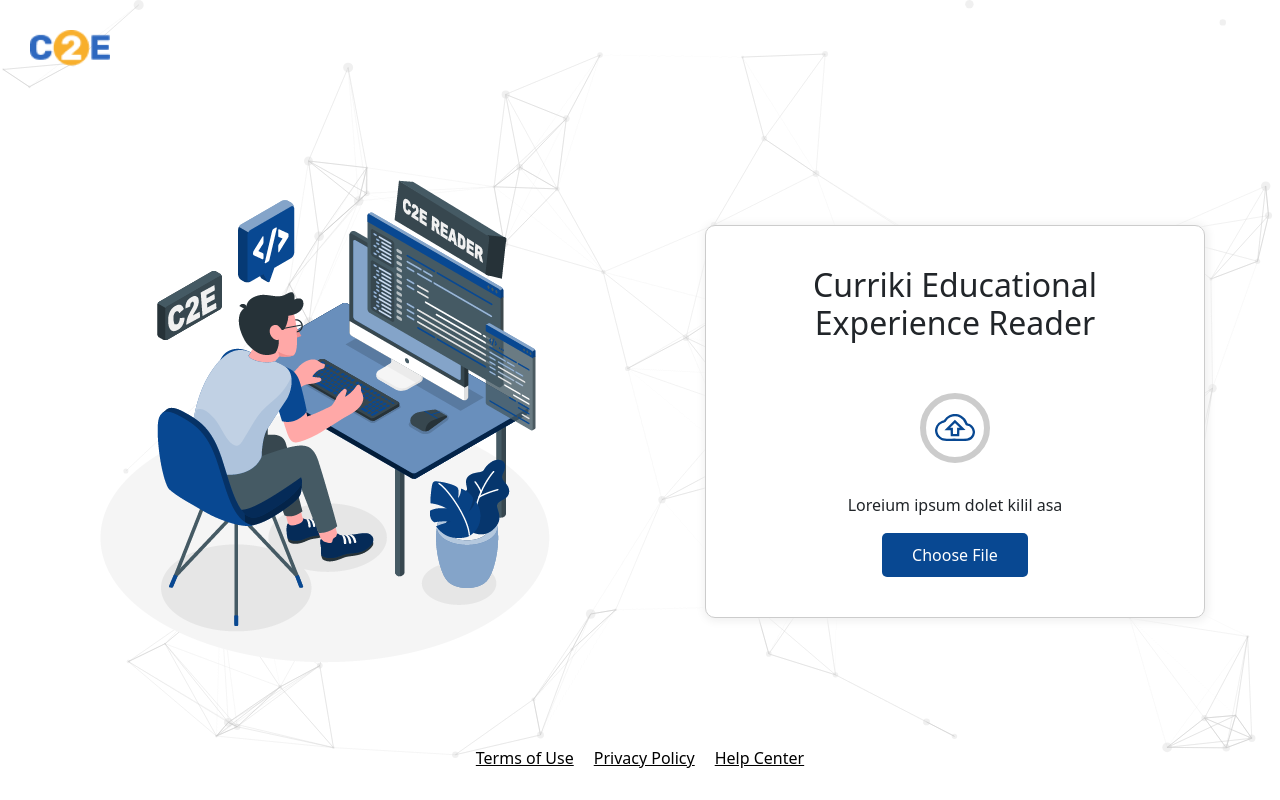
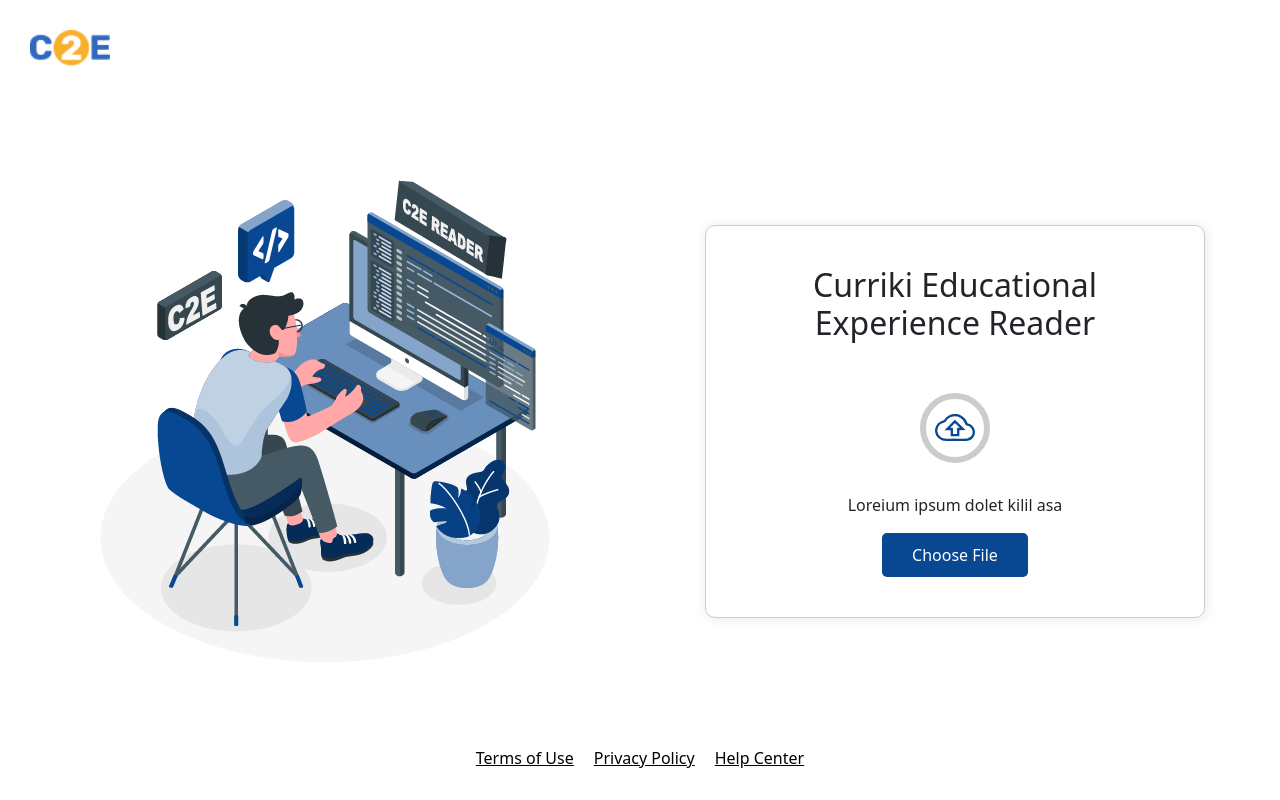
Before and after one commit to CurrikiEducationalExperiences/C2E-writer, a React (Create React App) app: page / in a window 1280 px wide. Built offline with nearby package versions, Linux system fonts and the light colour scheme.

Commit message:
writer live

```diff
--- a/package.json
+++ b/package.json
@@ -6,6 +6,7 @@
     "@testing-library/jest-dom": "^5.16.5",
     "@testing-library/react": "^13.4.0",
     "@testing-library/user-event": "^13.5.0",
+    "axios": "^1.3.4",
     "bootstrap": "^5.2.3",
     "file-saver": "^2.0.5",
     "jszip": "^3.10.1",
--- a/src/App.js
+++ b/src/App.js
@@ -2,103 +2,11 @@
 import Myc2e from './C2EComponents/myc2e';
 import './App.css';
 import 'bootstrap/dist/css/bootstrap.min.css';
-import { useCallback } from 'react';
-import Particles from 'react-particles';
-import { loadFull } from 'tsparticles';
 
 function App() {
-  const particlesInit = useCallback(async (engine) => {
-    console.log(engine);
-    // you can initiate the tsParticles instance (engine) here, adding custom shapes or presets
-    // this loads the tsparticles package bundle, it's the easiest method for getting everything ready
-    // starting from v2 you can add only the features you need reducing the bundle size
-    await loadFull(engine);
-  }, []);
-
-  const particlesLoaded = useCallback(async (container) => {
-    await console.log(container);
-  }, []);
   return (
     <Router>
-      <div className="ts-particles">
-        <Particles
-          id="tsparticles"
-          init={particlesInit}
-          loaded={particlesLoaded}
-          options={{
-            background: {
-              color: {
-                value: '#fff',
-              },
-            },
-            fpsLimit: 60,
-            interactivity: {
-              events: {
-                onClick: {
-                  enable: true,
-                  mode: 'push',
-                },
-                onHover: {
-                  enable: true,
-                  mode: 'repulse',
-                },
-                resize: true,
-              },
-              modes: {
-                push: {
-                  quantity: 4,
-                },
-                repulse: {
-                  distance: 150,
-                  duration: 0.4,
-                },
-              },
-            },
-            particles: {
-              color: {
-                value: '#ccc',
-              },
-              links: {
-                color: '#ccc',
-                distance: 150,
-                enable: true,
-                opacity: 0.6,
-                width: 1,
-              },
-              collisions: {
-                enable: true,
-              },
-              move: {
-                directions: 'none',
-                enable: true,
-                outModes: {
-                  default: 'bounce',
-                },
-                random: false,
-                speed: 2,
-                straight: false,
-              },
-              number: {
-                density: {
-                  enable: true,
-                  area: 800,
-                },
-                value: 80,
-              },
-              opacity: {
-                value: 0.3,
-              },
-              shape: {
-                type: 'circle',
-              },
-              size: {
-                value: { min: 1, max: 5 },
-              },
-            },
-            detectRetina: true,
-          }}
-        ></Particles>
-      </div>
+      <div className="ts-particles"></div>
       <Switch>
         <Route exact path="/">
           <Myc2e />
--- a/src/C2EComponents/myc2e.js
+++ b/src/C2EComponents/myc2e.js
@@ -3,7 +3,7 @@
 import logo from '../assets/images/logo.png';
 import upload from '../assets/images/upload (1).svg';
 import JSZip from 'jszip';
-import Myc2eOverview from './myc2eoverview';
+import UploadFile from './upload';
 
 const Myc2e = () => {
   const [contentData, setcontentData] = useState();
@@ -12,11 +12,11 @@
   const [playlists, setplaylists] = useState([]);
   const [activityh5p, setActivityh5p] = useState(null);
   const [loadzipper, setloadzipper] = useState(null);
-  const inp = useRef();
+
   return (
     <div className="reader-c2e">
       <img src={logo} alt="logo" className="header-logo" />
-      {!contentDetail ? (
+
       <div className="reader-main">
         <div className="img-box">
           <img src={c2e} alt="logo" />
@@ -26,105 +26,17 @@
             <h1>Curriki Educational Experience Reader</h1>
             <div
               className="iconbox"
-                onClick={() => {
-                  inp.current.click();
-                }}
+
             >
               <img src={upload} alt="logo" />
             </div>
             <p className="text">Loreium ipsum dolet kilil asa</p>
-              <button
-                onClick={() => {
-                  inp.current.click();
-                }}
-              >
-                Choose File
-              </button>
-              <input
-                ref={inp}
-                type="file"
-                style={{ display: 'none' }}
-                onChange={async (e) => {
-                  console.log('name', e.target.files);
-                  const loadzip = await JSZip.loadAsync(e.target.files[0]); //  read the zip file
-                  if (!loadzip.files['c2e.json']) {
-                    alert(
-                      'please uplaod only C2E Project, c2e.json not found.'
-                    );
-                    return false;
-                  } else {
-                    // set state for all zip files
-                    setloadzipper(loadzip);
-                  }
 
-                  const contents = [];
-                  const contentsDetail = [];
-                  loadzip.forEach((relativePath, zipEntry) => {
-                    // load inner content for each file
-                    contents.push(zipEntry.name);
-                  });
-                  setcontentData(contents);
-                  // iterate each file through loop
-                  for (var i = 0; i < contents.length; i++) {
-                    const contentRead = await loadzip.files[contents[i]].async(
-                      'text'
-                    );
-                    contentsDetail.push(contentRead);
-
-                    if (
-                      contents[i].includes('c2e.json') &&
-                      !contents[i].includes('activities')
-                    ) {
-                      const c2edata = JSON.parse(contentRead);
-                      c2edata?.c2eContain?.[0].c2eResources?.map(
-                        async (resource) => {
-                          // set project json after filter
-                          if (resource.url === 'project.json') {
-                            const contentProject = await loadzip.files[
-                              'project.json'
-                            ].async('text');
-                            setProjectJSON(JSON.parse(contentProject));
-                          }
-                          // extract array  of playlist depend on directory present in resoruce folder
-                          if (
-                            resource.fileFormat === 'directory' &&
-                            resource.url !== 'activities' &&
-                            resource.url !== 'playlists'
-                          ) {
-                            setplaylists((prevplaylists) => [
-                              ...prevplaylists,
-                              resource.url,
-                            ]);
-                          }
-                        }
-                      );
-                    }
-                  }
-                  setcontentDetail(contentsDetail);
-                }}
-              />
+            <UploadFile />
           </div>
         </div>
       </div>
-      ) : (
-        <div className="playlist-informtion">
-          <button
-            onClick={() => {
-              setcontentDetail();
-            }}
-          >
-            Back
-          </button>
-          <Myc2eOverview
-            playlistsContent={playlists}
-            setActivityh5p={setActivityh5p}
-            contentDetail={contentDetail}
-            contents={contentData}
-            loadzipper={loadzipper}
-            activityh5p={activityh5p}
-          />
-        </div>
-      )}
+
       <footer class="footer-all">
         <a
           rel="noreferrer"
--- /dev/null
+++ b/src/C2EComponents/upload.js
@@ -0,0 +1,63 @@
+import React, { useState, useRef } from 'react';
+import axios from 'axios';
+
+function UploadFile() {
+  const [selectedFile, setSelectedFile] = useState(null);
+  const [uploadProgress, setUploadProgress] = useState(0);
+
+  const handleFileSelect = (event) => {
+    setSelectedFile(event.target.files[0]);
+  };
+
+  const fileinput = useRef();
+  const handleUpload = async () => {
+    const formData = new FormData();
+    formData.append('file', selectedFile);
+
+    try {
+      const response = await axios.post(
+        'http://dev.currikistudio.org:5000/upload',
+        formData,
+        {
+          headers: {
+            'Content-Type': 'multipart/form-data',
+          },
+          onUploadProgress: (progressEvent) => {
+            const percentCompleted = Math.round(
+              (progressEvent.loaded * 100) / progressEvent.total
+            );
+            setUploadProgress(percentCompleted);
+          },
+        }
+      );
+
+      console.log(response.data);
+    } catch (error) {
+      console.error(error);
+    }
+  };
+
+  return (
+    <div>
+      <input
+        style={{ display: 'none' }}
+        onChange={(e) => {
+          handleFileSelect(e);
+          handleUpload();
+        }}
+        ref={fileinput}
+        type="file"
+      />
+      <button
+        onClick={() => {
+          fileinput.current.click();
+        }}
+      >
+        Choose File
+      </button>
+      {uploadProgress > 0 && <div>Progress: {uploadProgress}%</div>}
+    </div>
+  );
+}
+
+export default UploadFile;
```
Also changed, not shown: 1 other file (tests, documents, lock files or other folders). Lines whose indentation alone changed are shown as unchanged.
